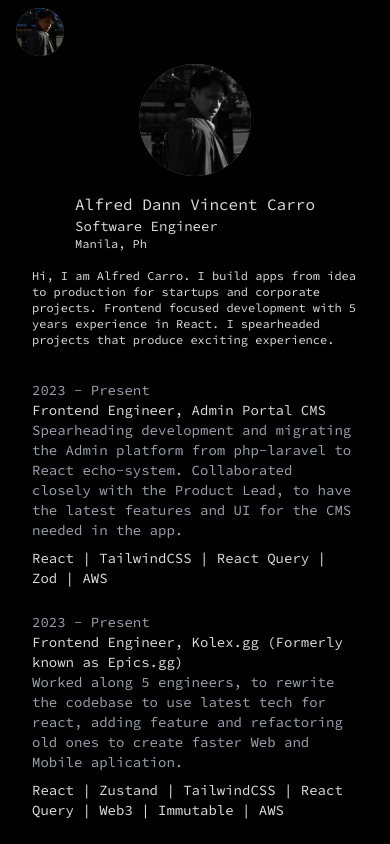
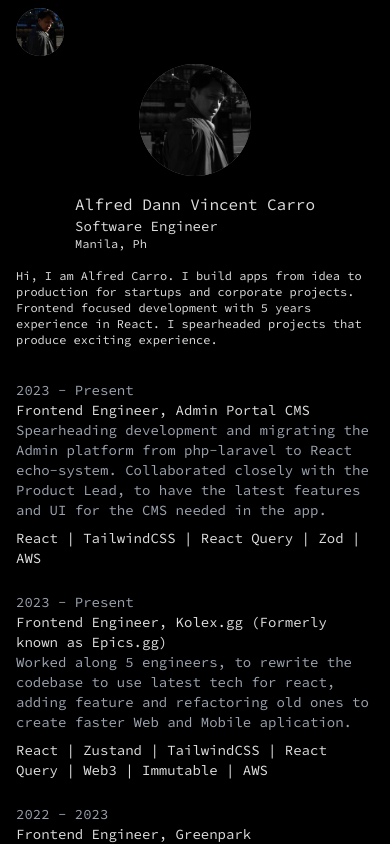
Before and after one commit to CarroAlfred/-portfolio, a React (Vite) app: page / in a window 390 px wide. Shown: the top 844 px of the page. Built offline with nearby package versions, Linux system fonts and the light colour scheme.

Commit message:
spacing changes

```diff
--- a/src/App.tsx
+++ b/src/App.tsx
@@ -8,7 +8,7 @@ function App() {
       </div>
       <div
         aria-label="content"
-        className="mx-auto px-8 md:px-0 md:w-1/2 md:max-w-[500px]"
+        className="mx-auto md:w-1/2 md:max-w-[500px]"
       >
         <div className="flex flex-col md:flex-row gap-4 items-center md:items-baseline">
           <div className="h-28 w-28 rounded-full bg-gray-500">
@@ -27,7 +27,7 @@ function App() {
           </div>
         </div>
         <div className="mt-4 md:mt-8">
-          <div className="text-xs md:text-md">
+          <div className="text-xs md:text-md md:px-0 px-4">
             Hi, I am Alfred Carro. I build apps from idea to production for
             startups and corporate projects. Frontend focused development with 5
             years experience in React. I spearheaded projects that produce
@@ -35,7 +35,7 @@ function App() {
           </div>
         </div>
 
-        <div className="mt-8">
+        <div className="mt-8 md:px-0 px-4">
           <ul className="list-none">
             <li className="grid grid-cols-4 md:gap-6 mb-6">
               <div className="col-span-4 md:col-span-1 text-sm text-nowrap text-gray-400  md:mb-2">
```
Also changed, not shown: 4 other files (tests, documents, lock files or other folders).
